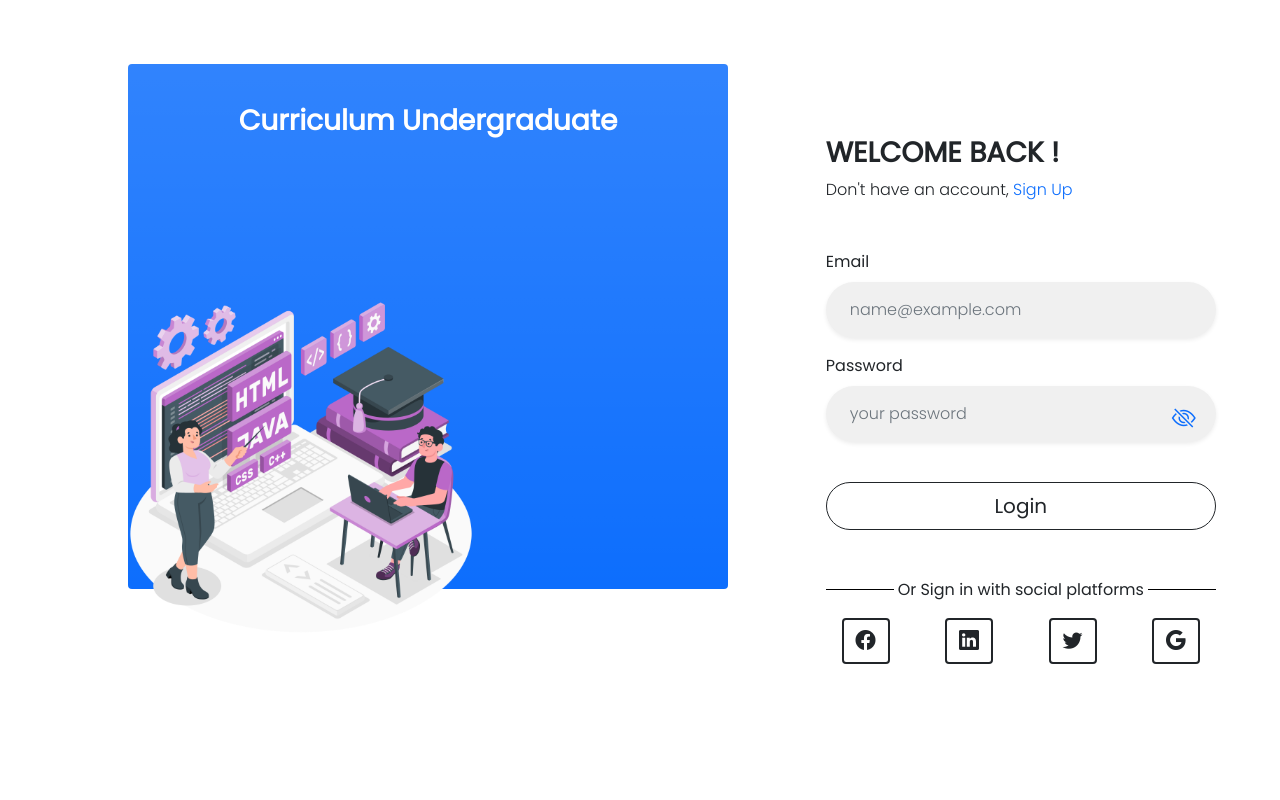
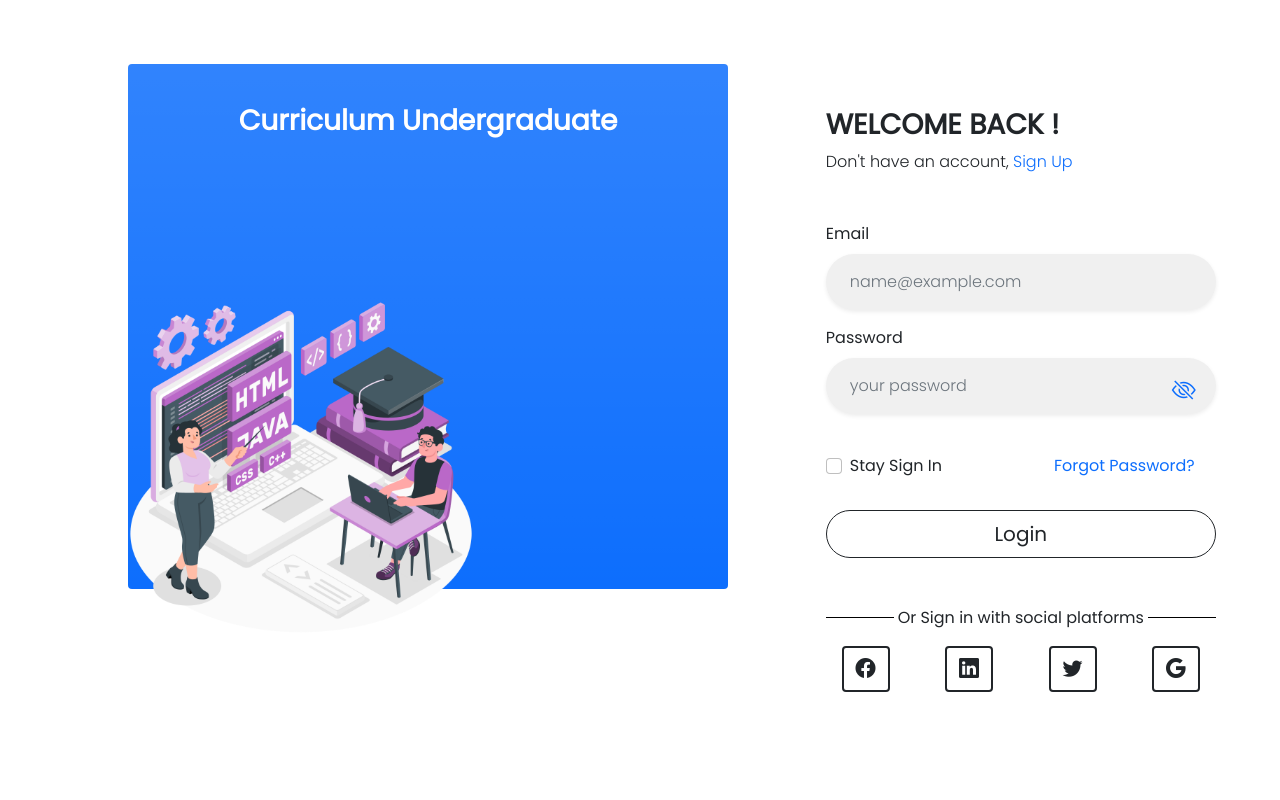
Before and after one commit to curriculum-undergraduate/curriculum-undergraduate.github.io, a PHP site: page /login.html in a window 1280 px wide. Run offline with PHP 8.4, Linux system fonts and the light colour scheme.

Commit message:
add button stay sign in and forgot password.

```diff
--- a/css/style.css
+++ b/css/style.css
@@ -31,11 +31,11 @@ body {
 
 @media only screen and (min-width: 992px) {
     body {
-        overflow-y: hidden;
+        /* overflow-y: hidden; */
     }
 
     .ball {
-        overflow: hidden;
+        /* overflow: hidden; */
         transition: margin 1s;
         width: 600px;
         height: 525px;
--- a/login.html
+++ b/login.html
@@ -7,7 +7,8 @@
     <meta name="viewport" content="width=device-width, initial-scale=1">
 
     <!-- Bootstrap CSS -->
-    <link href="https://cdn.jsdelivr.net/npm/bootstrap@5.0.1/dist/css/bootstrap.min.css" rel="stylesheet" integrity="sha384-+0n0xVW2eSR5OomGNYDnhzAbDsOXxcvSN1TPprVMTNDbiYZCxYbOOl7+AMvyTG2x" crossorigin="anonymous">
+    <link href="https://cdn.jsdelivr.net/npm/bootstrap@5.0.1/dist/css/bootstrap.min.css" rel="stylesheet"
+        integrity="sha384-+0n0xVW2eSR5OomGNYDnhzAbDsOXxcvSN1TPprVMTNDbiYZCxYbOOl7+AMvyTG2x" crossorigin="anonymous">
 
     <link rel="stylesheet" href="css/style.css">
     <link rel="stylesheet" href="https://cdn.jsdelivr.net/npm/bootstrap-icons@1.5.0/font/bootstrap-icons.css">
@@ -40,12 +41,29 @@
                                     class="form-control text-indent shadow-sm bg-grey-light border-0 rounded-pill fw-lighter fs-7 p-3"
                                     placeholder="name@example.com">
                             </div>
-                            <div class="mb-3">
+                            <div class="mb-4">
                                 <label for="username" class="form-label">Password</label>
                                 <div class="d-flex position-relative">
                                     <input type="password" id="InputPassword" name="password"
                                         class="form-control text-indent auth__password shadow-sm bg-grey-light border-0 rounded-pill fw-lighter fs-7 p-3">
                                     <span class="password__icon text-primary fs-4 fw-bold bi bi-eye-slash"></span>
+                                </div>
+                            </div>
+                            <div class="pt-3" style="margin-bottom: -10px;">
+                                <div class="row mb-3">
+                                    <div class="col">
+                                        <div class="form-check">
+                                            <input type="checkbox" class="form-check-input" id="dropdownCheck">
+                                            <label class="form-check-label" for="dropdownCheck">
+                                                Stay Sign In
+                                            </label>
+                                        </div>
+                                    </div>
+                                    <div class="col">
+                                        <div class="text-center">
+                                            <a href="#" class="mt-5" style="text-decoration: none;">Forgot Password?</a>
+                                        </div>
+                                    </div>
                                 </div>
                             </div>
                             <div class="col text-center">
@@ -88,7 +106,9 @@
 
 
     <!-- Bootstrap Bundle with Popper -->
-    <script src="https://cdn.jsdelivr.net/npm/bootstrap@5.0.1/dist/js/bootstrap.bundle.min.js" integrity="sha384-gtEjrD/SeCtmISkJkNUaaKMoLD0//ElJ19smozuHV6z3Iehds+3Ulb9Bn9Plx0x4" crossorigin="anonymous"></script>
+    <script src="https://cdn.jsdelivr.net/npm/bootstrap@5.0.1/dist/js/bootstrap.bundle.min.js"
+        integrity="sha384-gtEjrD/SeCtmISkJkNUaaKMoLD0//ElJ19smozuHV6z3Iehds+3Ulb9Bn9Plx0x4"
+        crossorigin="anonymous"></script>
     <script src="js/script.js"></script>
 </body>
 
```
